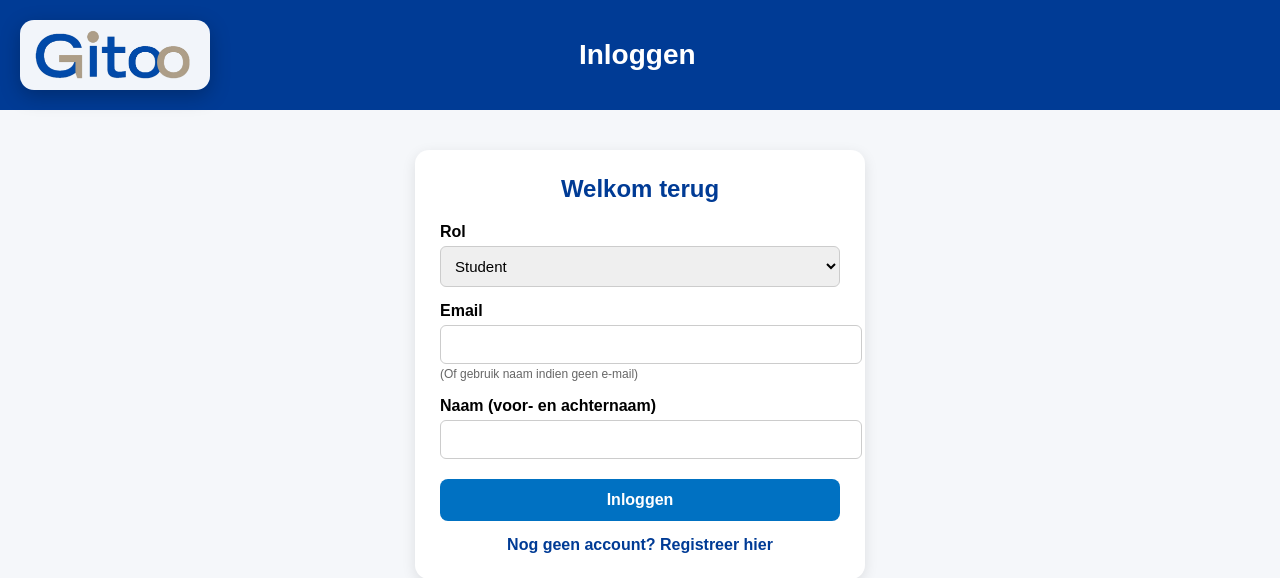
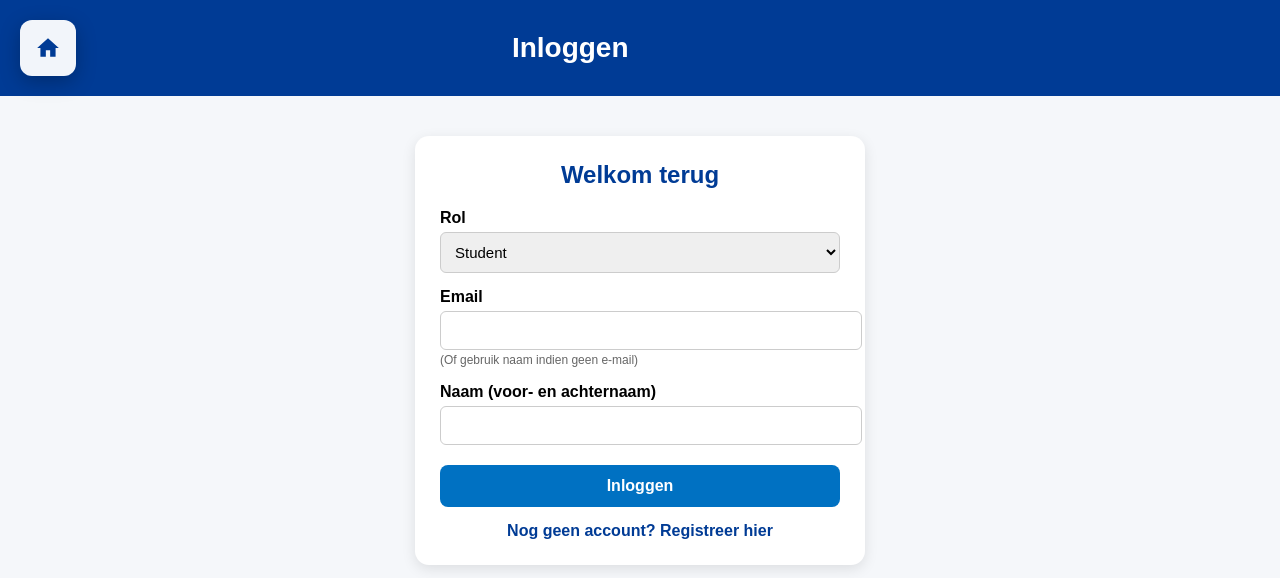
Before and after one commit to A-D-DBS-application/web-application-2025-group-7, a Flask app: page /login in a window 1280 px wide. Shown: the top 578 px of the page. Run offline with Flask 3, Linux system fonts and the light colour scheme.

Commit message:
Gitoo logo centraal & home knop

```diff
--- a/Flask/app/templates/index.html
+++ b/Flask/app/templates/index.html
@@ -15,8 +15,9 @@
             color: white;
             padding: 20px;
             display:flex;
-            justify-content:space-between;
+            justify-content:center;
             align-items:center;
+            position:relative;
         }
 
         header h1 {
@@ -179,7 +180,7 @@
             alt="Gitoo logo">
     </div>
 
-    <div class="auth-links">
+    <div class="auth-links" style="position:absolute; right:20px; top:20px;">
         {% if session.get('gebruiker_id') or session.get('rol') == 'admin' %}
             {% if session.get('rol') %}
                 {% set rol = session.get('rol') %}
--- a/Flask/app/templates/login.html
+++ b/Flask/app/templates/login.html
@@ -21,20 +21,18 @@
             justify-content: space-between;
         }
 
-        .logo-badge {
-            display: inline-flex;
-            align-items: center;
-            justify-content: center;
-            padding: 6px 14px;
-            border-radius: 14px;
-            background: rgba(255, 255, 255, 0.95);
-            box-shadow: 0 6px 20px rgba(0, 0, 0, 0.25);
+        .home-icon {
+            display:inline-flex;
+            align-items:center;
+            justify-content:center;
+            width:56px;
+            height:56px;
+            border-radius:12px;
+            background:rgba(255,255,255,0.95);
+            box-shadow:0 6px 20px rgba(0,0,0,0.25);
+            text-decoration:none;
         }
-
-        .logo-badge img {
-            height: 58px;
-            display: block;
-        }
+        .home-icon svg { width:26px; height:26px; fill:#003b95; }
 
         .site-title {
             flex: 1;
@@ -131,9 +129,10 @@
 <body>
 
 <header>
-    <a href="{{ url_for('index') }}" class="logo-badge" aria-label="Terug naar home">
-        <img src="{{ url_for('static', filename='uploads/logo_gitoo_transparant.png') }}"
-             alt="Gitoo logo">
+    <a href="{{ url_for('index') }}" class="home-icon" aria-label="Ga naar home" title="Ga naar home">
+        <svg viewBox="0 0 24 24" aria-hidden="true">
+            <path d="M10 20v-6h4v6h5v-8h3L12 3 2 12h3v8z"></path>
+        </svg>
     </a>
     <h1 class="site-title">Inloggen</h1>
     <div class="header-spacer"></div>
```
Also changed, not shown: Flask/app/templates/dashboard_admin.html (+20 -6 lines).
